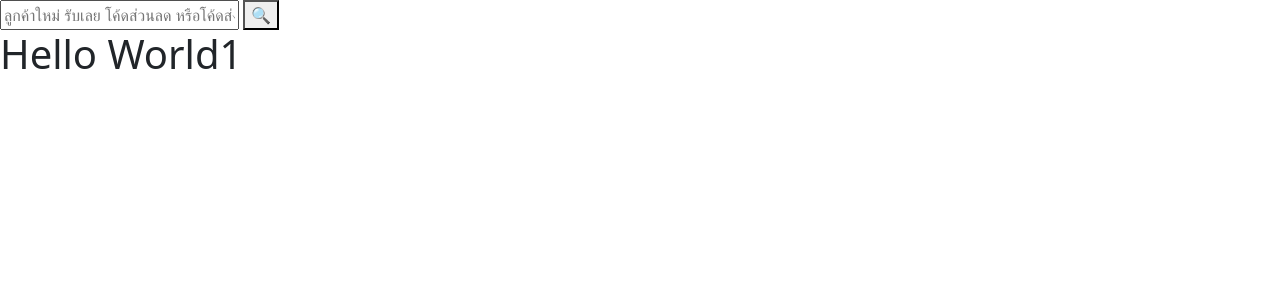
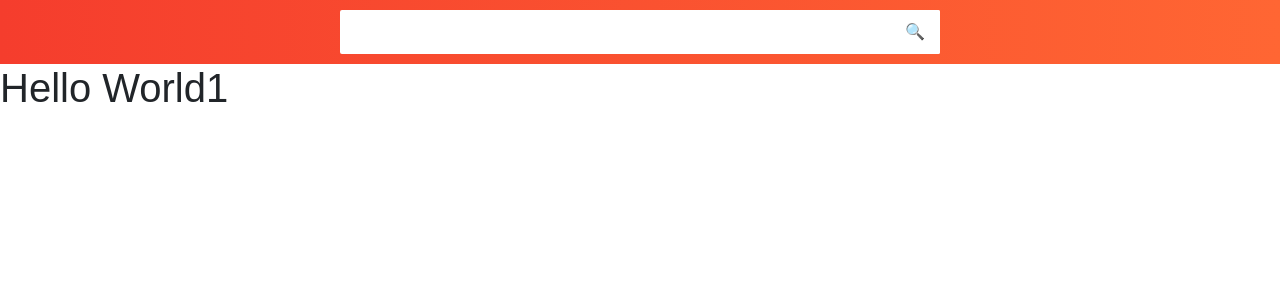
Before and after one commit to Sedthawut25/ProcurementSystem, a PHP site: page / in a window 1280 px wide. Shown: the top 300 px of the page. Run offline with PHP 8.4, Linux system fonts and the light colour scheme.

Commit message:
Update index.php

```diff
--- a/src/main/index.php
+++ b/src/main/index.php
@@ -9,11 +9,53 @@
     ?>
     <link href="../../assets/css/style.css" rel="stylesheet">
     <title>Document</title>
+    <style>
+        body {
+            margin: 0;
+            font-family: 'Arial', sans-serif;
+        }
+
+        .top-bar {
+            background: linear-gradient(to right, #f53d2d, #f63); /* สีส้มแบบ Shopee */
+            padding: 10px 20px;
+            display: flex;
+            justify-content: center;
+            align-items: center;
+        }
+
+        .search-bar {
+            width: 100%;
+            max-width: 600px;
+            position: relative;
+        }
+
+        .search-bar input {
+            width: 100%;
+            padding: 10px 15px;
+            font-size: 16px;
+            border: none;
+            border-radius: 2px;
+            outline: none;
+        }
+
+        .search-bar button {
+            position: absolute;
+            right: 0;
+            top: 0;
+            bottom: 0;
+            background-color: white;
+            border: none;
+            padding: 0 15px;
+            cursor: pointer;
+            border-radius: 0 2px 2px 0;
+        }
+    </style>
 </head>
+
 <body>
     <div class="top-bar">
         <div class="search-bar">
-            <input type="text" placeholder="ลูกค้าใหม่ รับเลย โค้ดส่วนลด หรือโค้ดส่งฟรี*">
+            <input type="text" placeholder="">
             <button>🔍</button>
         </div>
     </div>
```
